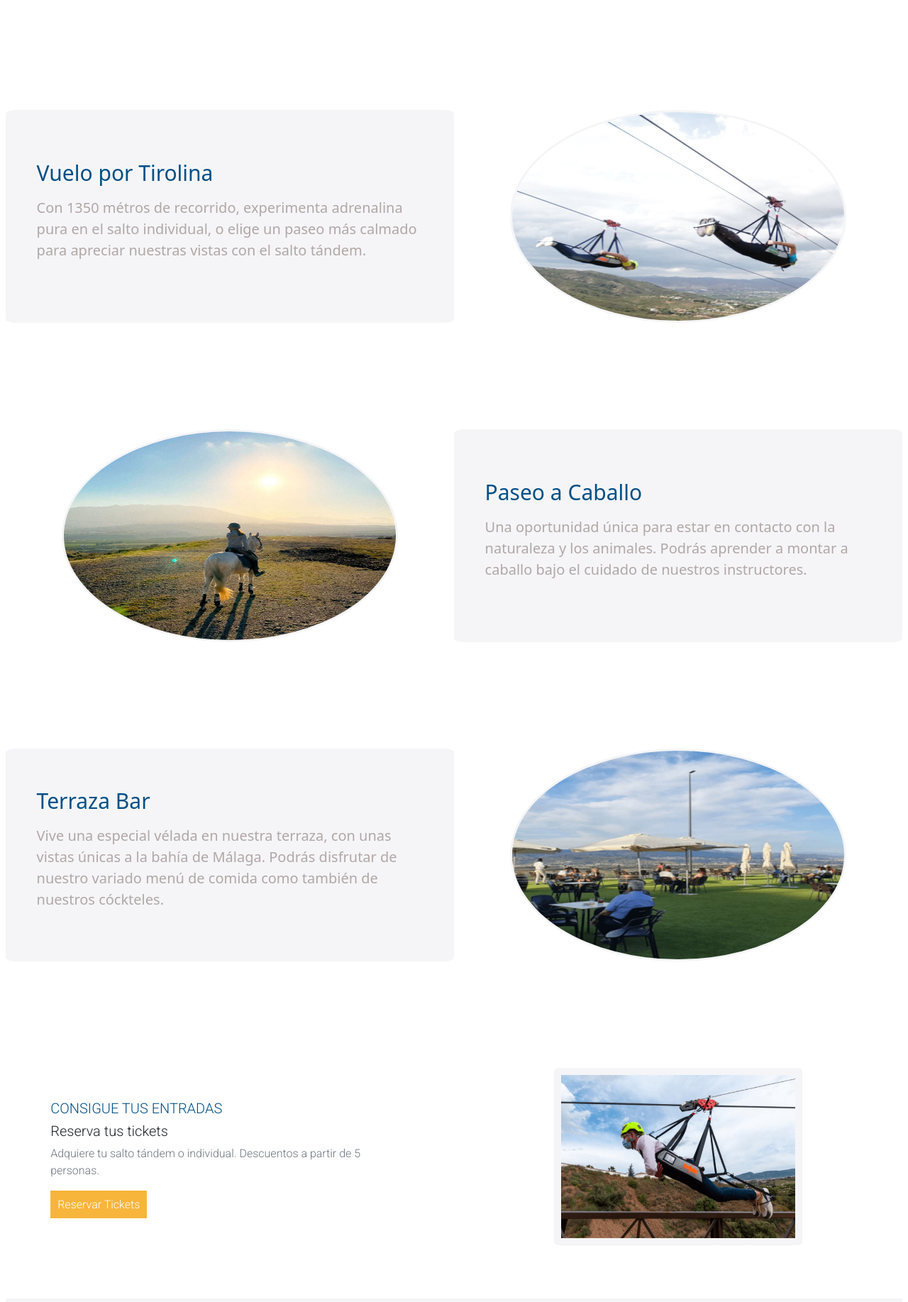
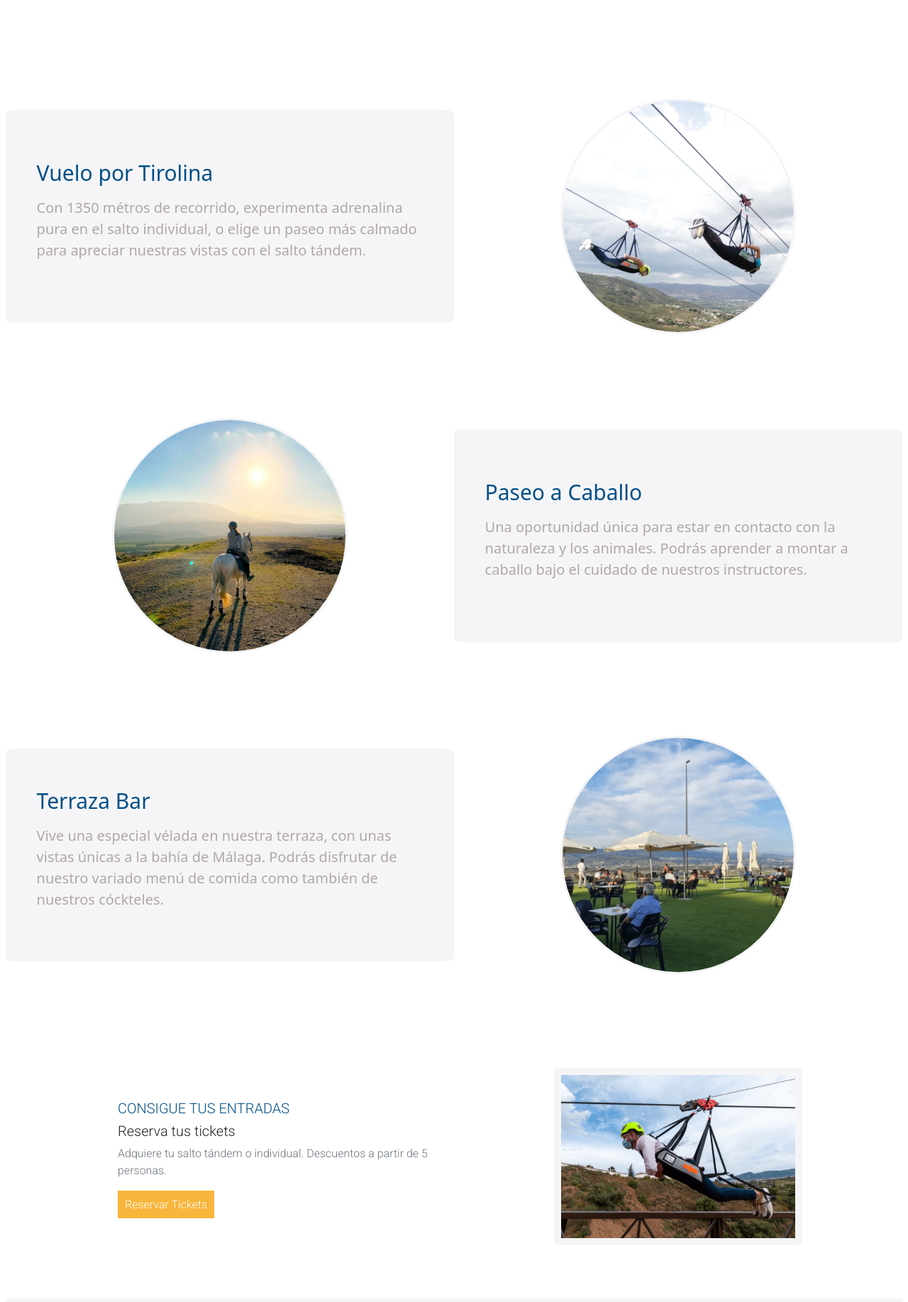
Before and after one commit to LucianoVicente/githubProyecto, a website: page index.html in a window 1280 px wide. Shown: the part 1020-2855 px from the top of the page at 71% size. Drawn offline with nearby package versions, Linux system fonts and the light colour scheme.

Commit message:
Tercera entrega final versiòn 2

```diff
--- a/index.html
+++ b/index.html
@@ -132,7 +132,7 @@
 
       <!-- section comprar tickets inicio-->
         <section class="overlap-intento">
-          <div class="grid1 d-flex flex-column-md justify-content-center align-items-center">
+          <div class="grid1 d-flex flex-column-md align-items-center">
             <div>
               <h3 class="text-start">CONSIGUE TUS ENTRADAS</h3>
               <h4 class="text-start">Reserva tus tickets</h4>
--- a/scss/_query-min-1025.scss
+++ b/scss/_query-min-1025.scss
@@ -132,22 +132,28 @@
     }
 
     .main img {
-        height: 300px;
-        border-radius: 50%;
-        border: 3px solid;
-        color: #f5f5f7;
+        height: 70%;
+        width: 70%;
+        text-align: center;
     }
 
     .main-tirolina-foto {
-        width: 55%;
+        width: 100%;
+        display: flex;
+        justify-content: center;
+
     }
 
     .main-caballos-foto {
-        width: 55%;
+        width: 100%;
+        display: flex;
+        justify-content: center;
     }
 
     .main-bar-foto {
-        width: 55%;
+        width: 100%;
+        display: flex;
+        justify-content: center;
     }
 
     .main h3 {
@@ -174,9 +180,11 @@
     .grid1 {
         width: 100%;
         grid-area: a1;
+        display: flex;
+        justify-content: end;
 
         div {
-            width: 80%;
+            width: 75%;
         }
     }
 
@@ -205,7 +213,7 @@
 
         h2 {
             margin-top: 3rem;
-            font-size: 45px;
+            font-size: 30px;
         }
 
         p {
@@ -246,7 +254,7 @@
     }
 
     .main-tirolina {
-        height: 1400px;
+        height: 1500px;
         display: grid;
         grid-template-columns: 45% 55%;
         grid-template-rows: 1fr 0.5fr;
@@ -257,7 +265,7 @@
 
         .main-tirolina-requisitos {
             grid-area: a1;
-            width: 90%;
+            width: 70%;
 
             h3 {
                 font-size: 30px;
--- a/scss/_query-min-481.scss
+++ b/scss/_query-min-481.scss
@@ -75,6 +75,7 @@
 
         .grid1 {
             width: 80%;
+            justify-content: center;
 
             div {
                 display: flex;
--- a/scss/estilo.scss
+++ b/scss/estilo.scss
@@ -277,6 +277,7 @@
 .grid1 {
     width: 90%;
     grid-area: a2;
+    justify-content: center;
 }
 
 .grid2 {
```
Also changed, not shown: css/estilo.css.
